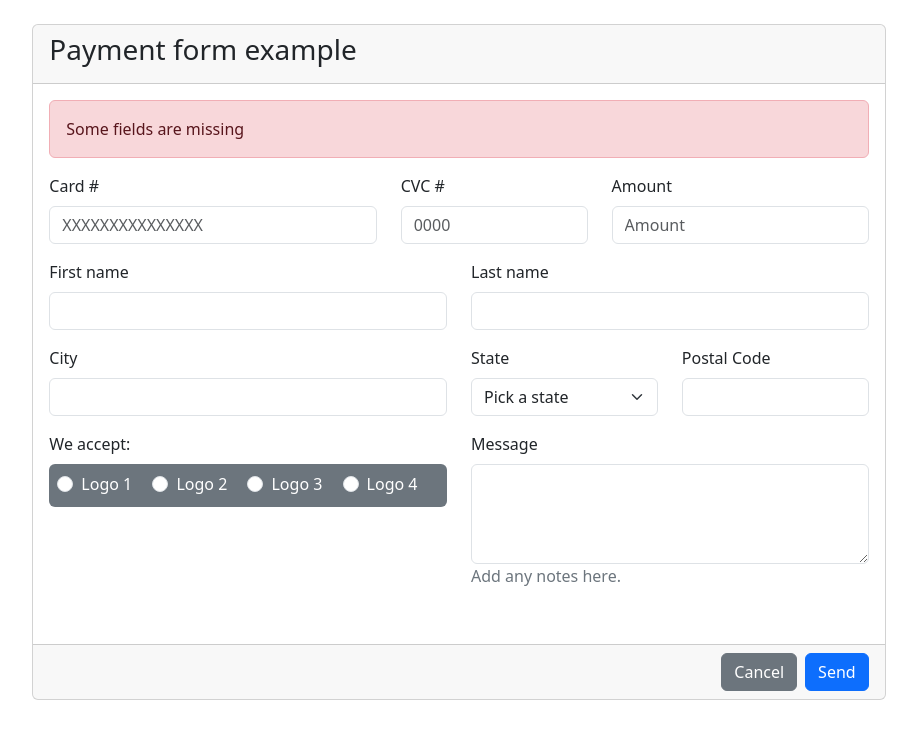
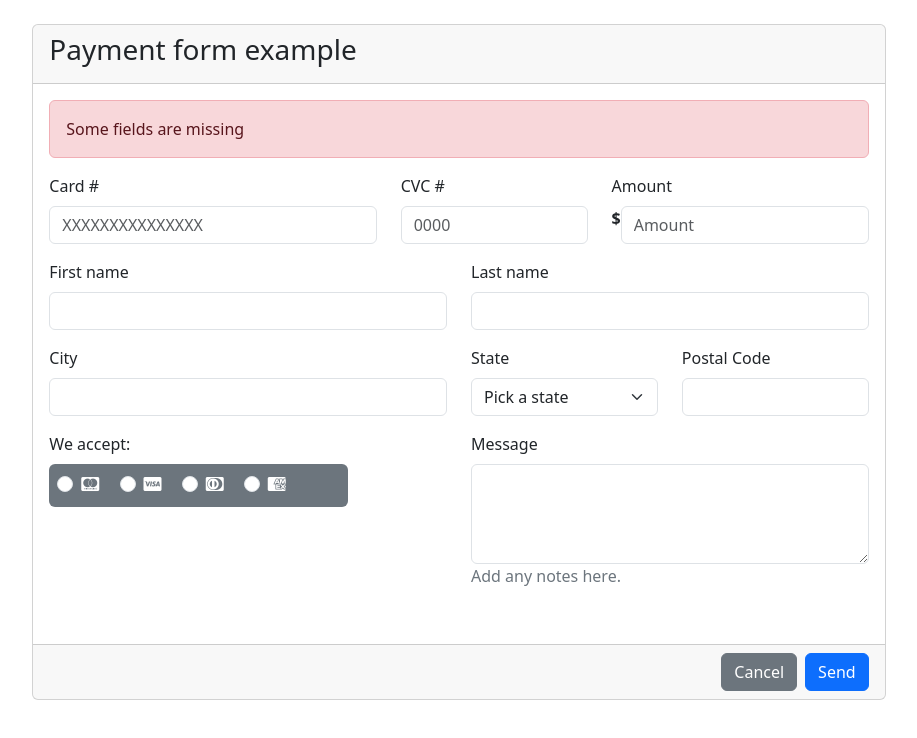
Before and after one commit to 4GeeksAcademy/HTMLForms-Anguibell, a plain HTML site: page index.html in a window 1280 px wide. Shown: the whole page, without its empty margins (181-1098 px from the left). Drawn offline with nearby package versions, Linux system fonts and the light colour scheme.

Commit message:
Ultimos cambios

```diff
--- a/index.html
+++ b/index.html
@@ -5,6 +5,7 @@
     <meta name="viewport" content="width=device-width, initial-scale=1">
     <title>HTML Forms</title>
     <link href="https://cdn.jsdelivr.net/npm/bootstrap@5.3.3/dist/css/bootstrap.min.css" rel="stylesheet" integrity="sha384-QWTKZyjpPEjISv5WaRU9OFeRpok6YctnYmDr5pNlyT2bRjXh0JMhjY6hW+ALEwIH" crossorigin="anonymous">
+    <script src="https://kit.fontawesome.com/259878b956.js" crossorigin="anonymous"></script>
   </head>
   <body class="d-flex justify-content-center">
 
@@ -45,7 +46,10 @@
                 <!--input-->
                 <div class="col-4">
                     <label for="inputamount" class="form-label">Amount</label>
-                    <input type="text" class="form-control" id="inputamount" placeholder="Amount">
+                    <div class="d-flex justify-content-center">
+                        <strong>$</strong>
+                        <input type="text" class="form-control" id="inputamount" placeholder="Amount">
+                    </div>
                 </div>
             </div>
             <!--Fin first row-->
@@ -93,26 +97,34 @@
                 <!--Metodos de Pago-->
                 <div class="col">
                     <label for="pago" class="form-label">We accept:</label>
-                    <div class="text-bg-secondary rounded h-25 p-2" id="pago">
+                    <div class="text-bg-secondary rounded h-25 p-2 w-75" id="pago">
                         <!--primero-->
                         <div class="form-check form-check-inline">
                             <input class="form-check-input" type="radio" name="inlineRadioOptions" id="inlineRadio1" value="option1">
-                            <label class="form-check-label" for="inlineRadio1">Logo 1</label>
+                            <label class="form-check-label" for="inlineRadio1">
+                                <i class="fa-brands fa-cc-mastercard"></i>
+                            </label>
                         </div>
                         <!--segundo-->
                         <div class="form-check form-check-inline">
                             <input class="form-check-input" type="radio" name="inlineRadioOptions" id="inlineRadio1" value="option1">
-                            <label class="form-check-label" for="inlineRadio1">Logo 2</label>
+                            <label class="form-check-label" for="inlineRadio1">
+                                <i class="fa-brands fa-cc-visa"></i>
+                            </label>
                         </div>
                         <!--tercero-->
                         <div class="form-check form-check-inline">
                             <input class="form-check-input" type="radio" name="inlineRadioOptions" id="inlineRadio1" value="option1">
-                            <label class="form-check-label" for="inlineRadio1">Logo 3</label>
+                            <label class="form-check-label" for="inlineRadio1">
+                                <i class="fa-brands fa-cc-diners-club"></i>
+                            </label>
                         </div>
                         <!--cuarto-->
                         <div class="form-check form-check-inline">
                             <input class="form-check-input" type="radio" name="inlineRadioOptions" id="inlineRadio1" value="option1">
-                            <label class="form-check-label" for="inlineRadio1">Logo 4</label>
+                            <label class="form-check-label" for="inlineRadio1">
+                                <i class="fa-brands fa-cc-amex"></i>
+                            </label>
                         </div>
                     </div>
                 </div>
```
